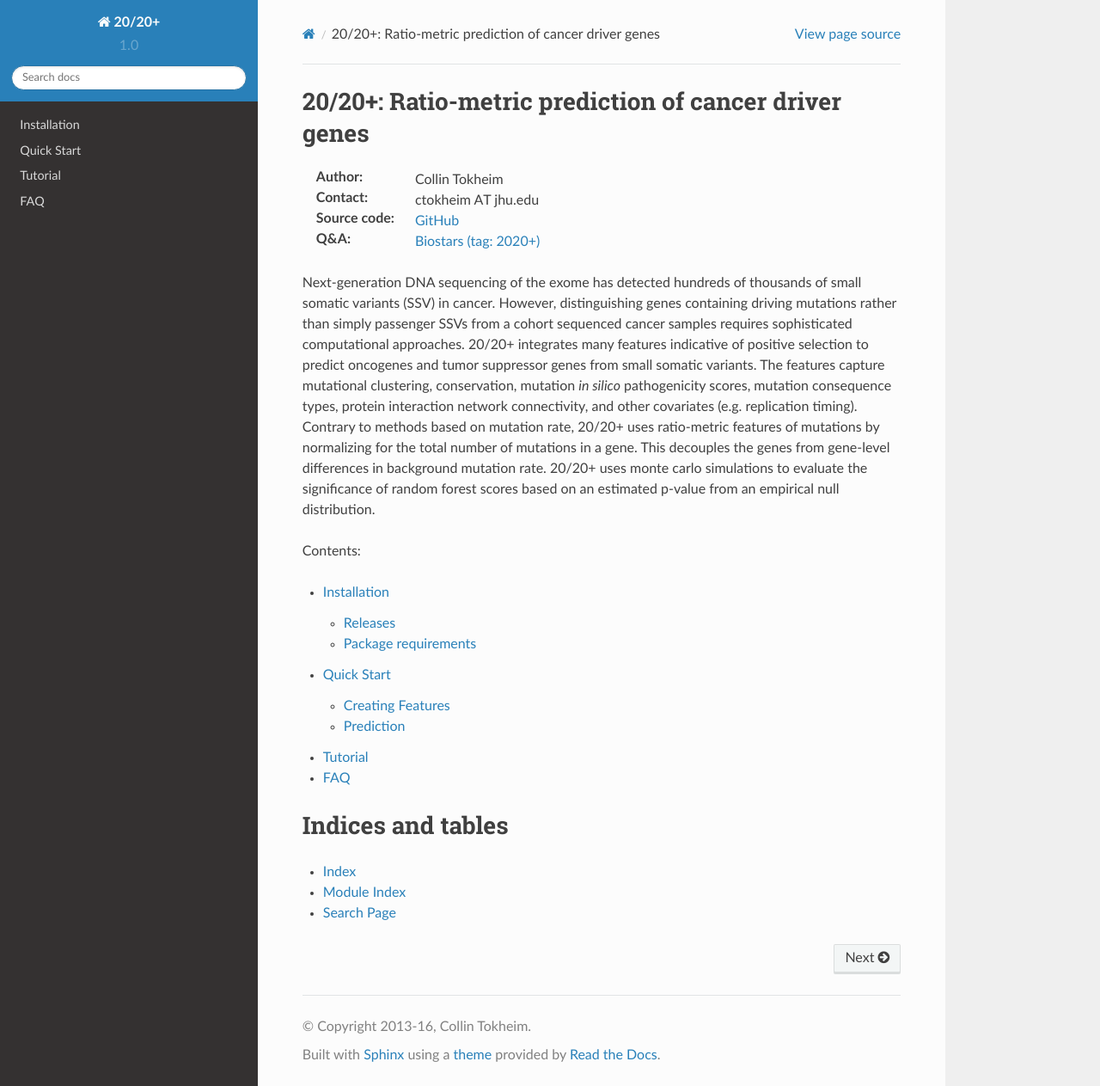
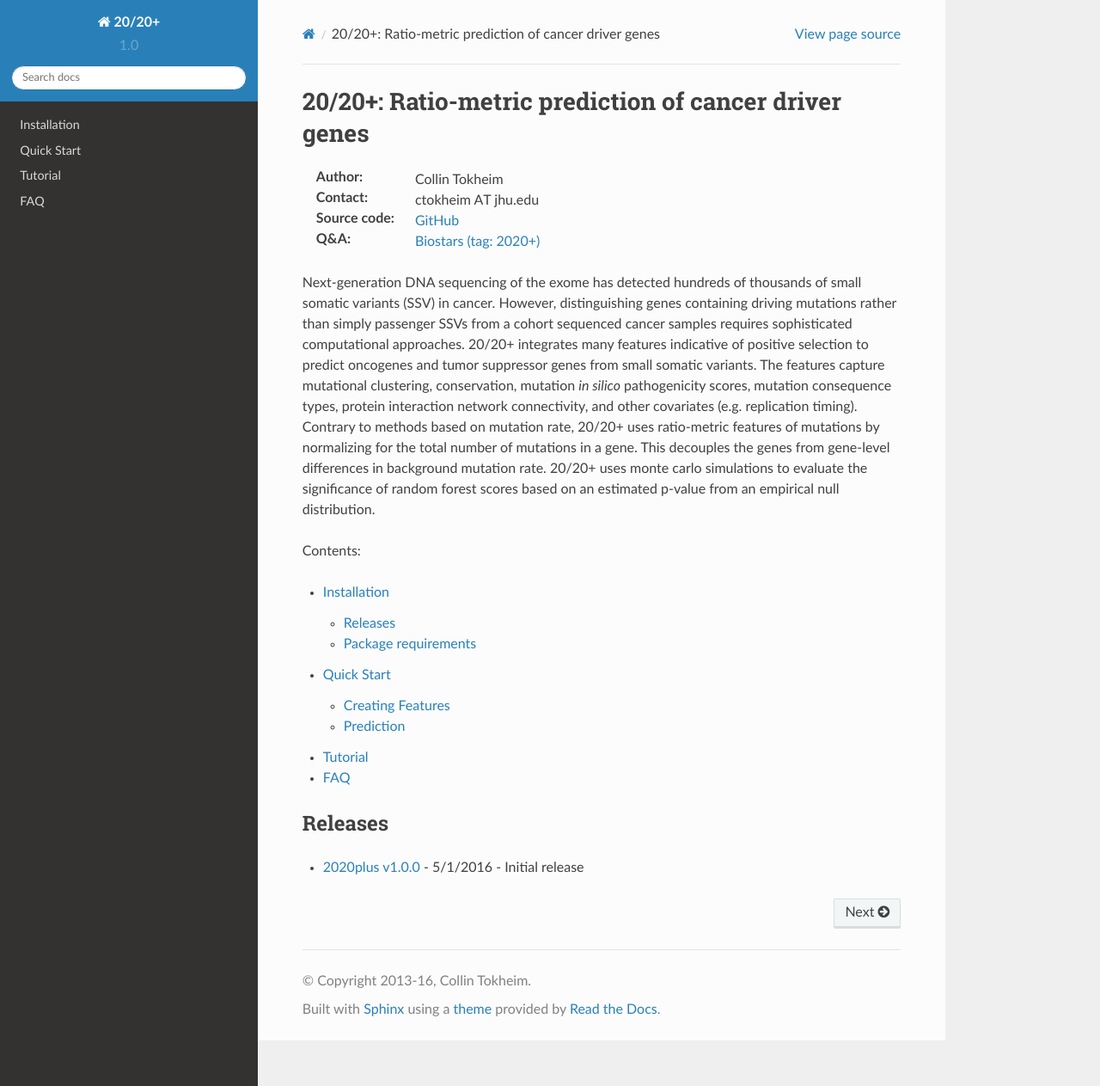
Before and after one commit to KarchinLab/2020plus, a Sphinx documentation site: the page built from doc/index.rst, in a window 1280 px wide and 1263 px high. Shown: the whole window at 86% size. Built offline with Sphinx 7.4.7 and the Read the Docs theme 2.0.0, drawn with Linux system fonts in a browser that asks for light colours.

Commit message:
Update to docs

```diff
--- a/doc/index.rst
+++ b/doc/index.rst
@@ -27,9 +27,7 @@ Contents:
    tutorial
    faq
 
-Indices and tables
-==================
+Releases
+--------
 
-* :ref:`genindex`
-* :ref:`modindex`
-* :ref:`search`
+* `2020plus v1.0.0 <https://github.com/KarchinLab/2020plus/archive/v1.0.0.tar.gz>`_ - 5/1/2016 - Initial release
--- a/doc/installation.rst
+++ b/doc/installation.rst
@@ -5,9 +5,6 @@ Releases
 ~~~~~~~~
 
 20/20+ can be downloaded on `github <https://github.com/KarchinLab/2020plus/releases>`_.
-
-* `2020plus v1.0.0 <https://github.com/KarchinLab/2020plus/archive/v1.0.0.tar.gz>`_ - 5/1/2016 - Initial release
-
 Once downloaded, either add the directory to your :code:`PATH` variable or issue the full path to the 2020plus.py script.
 
 Package requirements
```
